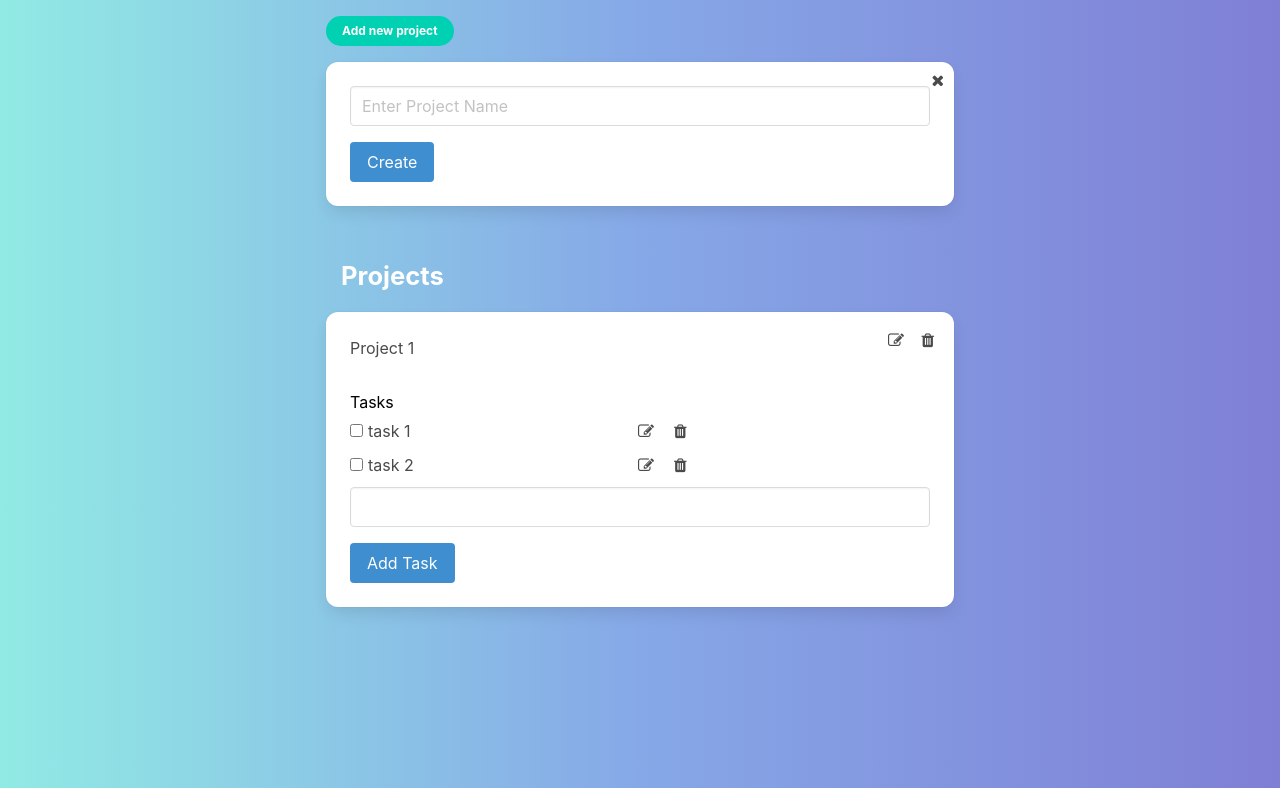
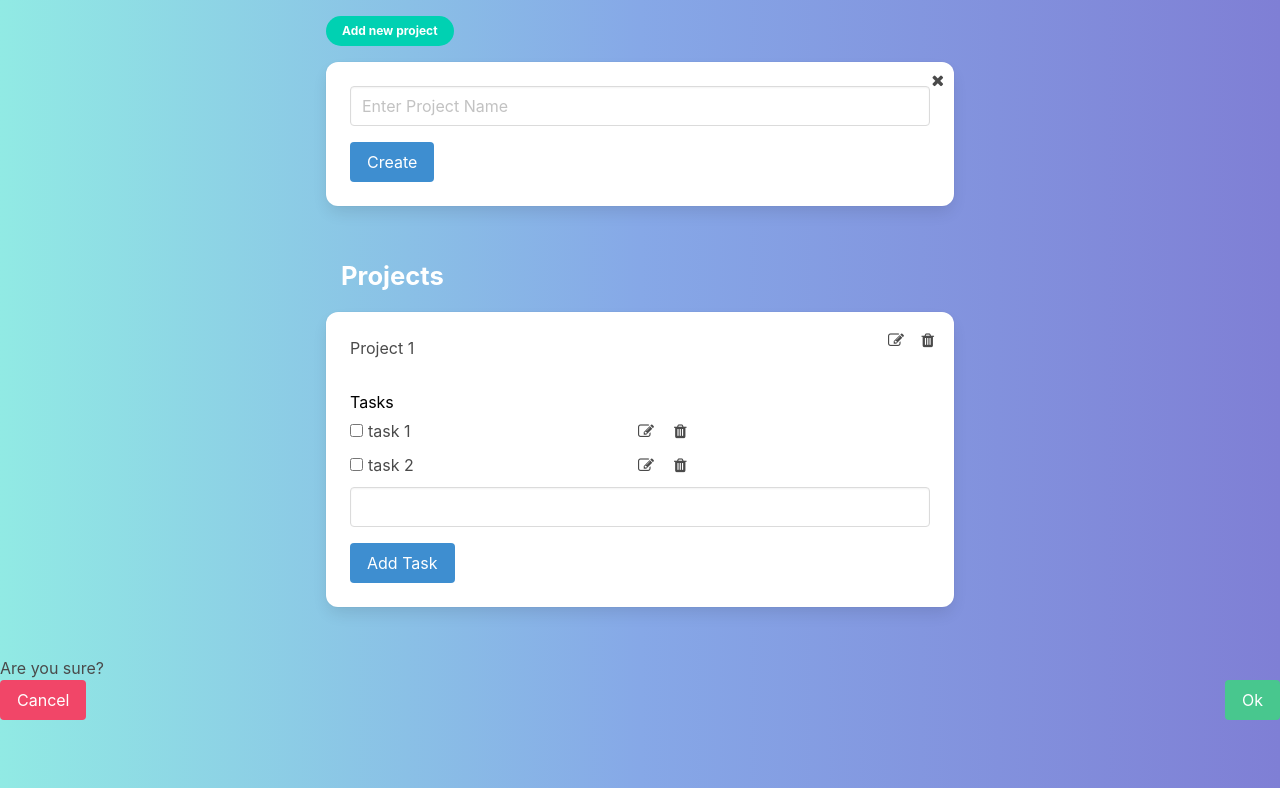
Before and after one commit to Haroonabdulrazaq/js-todo-list, a website built with webpack: page dist/index.html in a window 1280 px wide. Built offline with nearby package versions, Linux system fonts and the light colour scheme.

Commit message:
Add modal confirmation

```diff
--- a/src/index.js
+++ b/src/index.js
@@ -447,8 +447,8 @@ dueDate.addEventListener('change', (e) => {
   let [projIndex, taskIndex] = [...taskIndicies]
   let taskProp = projects[projIndex]["tasks"][taskIndex]
   taskProp["dueDate"] = e.target.value
-   console.log(taskProp)
 })
+
 
 
 // ISSUES TO FIX:
--- a/src/style.scss
+++ b/src/style.scss
@@ -150,3 +150,7 @@ main {
     cursor: pointer;
   }
 }
+.confirm-delete {
+  width:50%;
+  border: 5px solid black;
+}
```
Also changed, not shown: dist/index.html, src/style.css, 1 other file.
